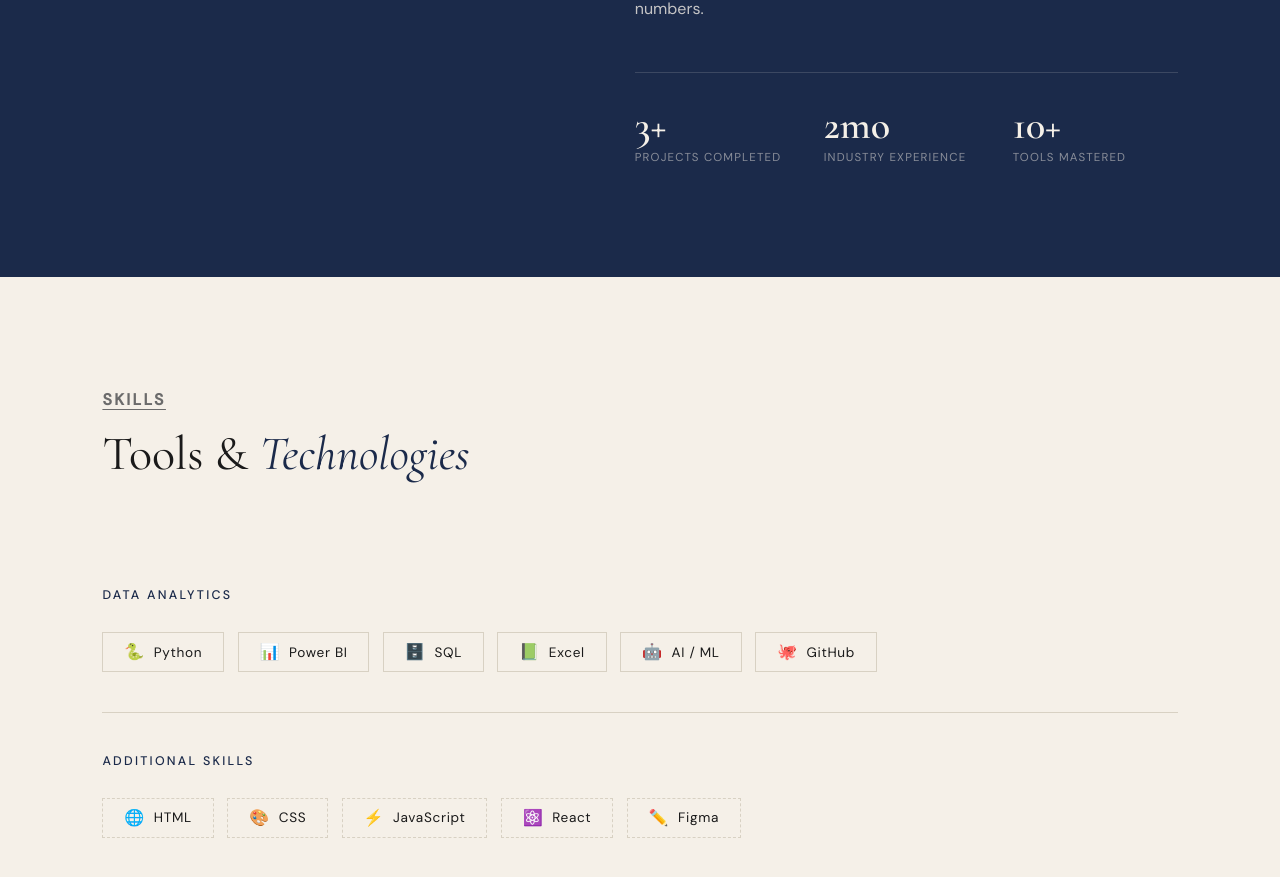
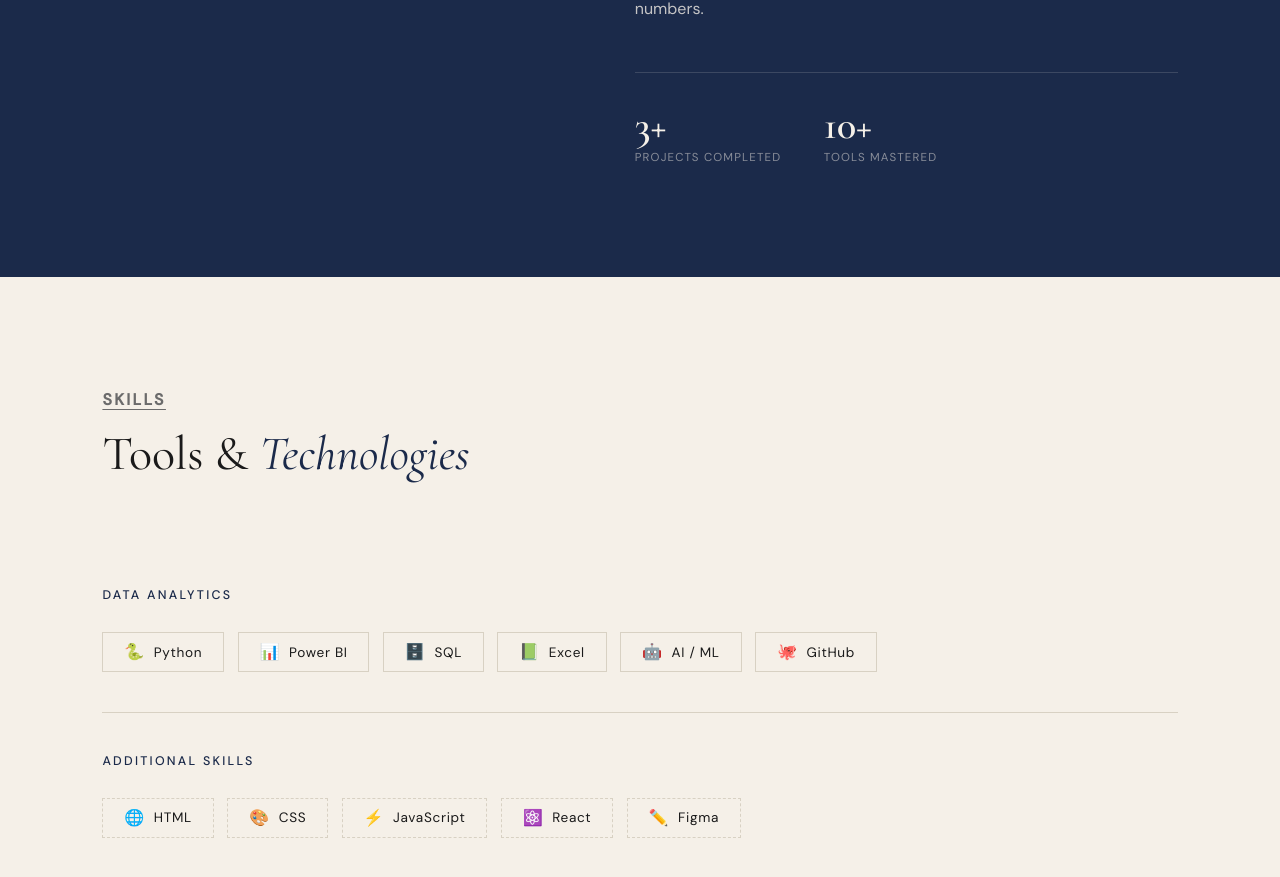
Before and after one commit to Dinesh393/dinesh-paloju-portfolio, a React (Vite) app: page / in a window 1280 px wide. Shown: the part 1105-1982 px from the top of the page. Built offline with nearby package versions, Linux system fonts and the light colour scheme.

Commit message:
Done some small modifications

```diff
--- a/src/components/About.jsx
+++ b/src/components/About.jsx
@@ -26,10 +26,6 @@ const About = () => {
                 <span className={styles.statLabel}>Projects Completed</span>
               </div>
               <div className={styles.stat}>
-                <span className={styles.statNum}>2mo</span>
-                <span className={styles.statLabel}>Industry Experience</span>
-              </div>
-              <div className={styles.stat}>
                 <span className={styles.statNum}>10+</span>
                 <span className={styles.statLabel}>Tools Mastered</span>
               </div>
```
